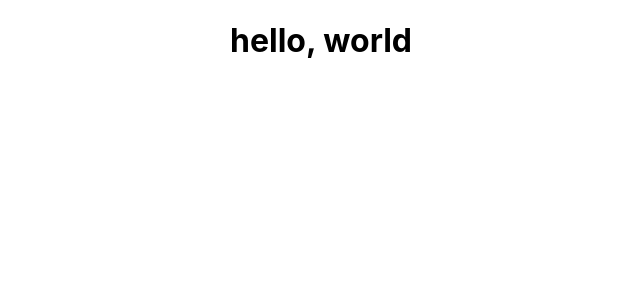
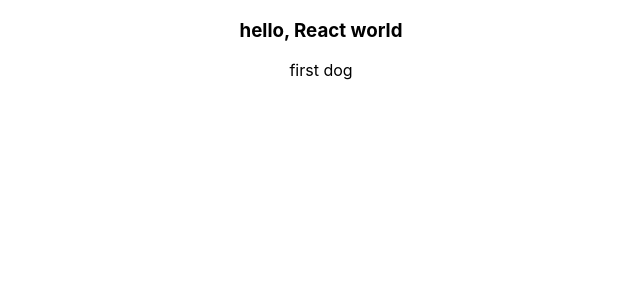
Before and after one commit to MathewT/react-app-2, a React (Create React App) app: page / in a window 1280 px wide. Shown: the top 300 px of the page, without its empty margins (319-959 px from the left). Built offline with nearby package versions, Linux system fonts and the light colour scheme.

Commit message:
added the Dog component

```diff
--- a/src/App.js
+++ b/src/App.js
@@ -1,10 +1,12 @@
-// import logo from './logo.svg';
+import { render } from 'react-dom';
 import './App.css';
+import Dog from './Dog/Dog';
 
 function App() {
   return (
     <div className="App">
-      <h1>hello, world</h1>
+      <h3>hello, React world</h3>
+      <Dog />
     </div>
   );
 }
--- /dev/null
+++ b/src/Dog/Dog.js
@@ -0,0 +1,9 @@
+import React from 'react';
+
+const dog = () => {
+  return (
+    <p>first dog</p>
+  )
+}
+
+export default dog;
```
Also changed, not shown: 1 other file (tests, documents, lock files or other folders).
